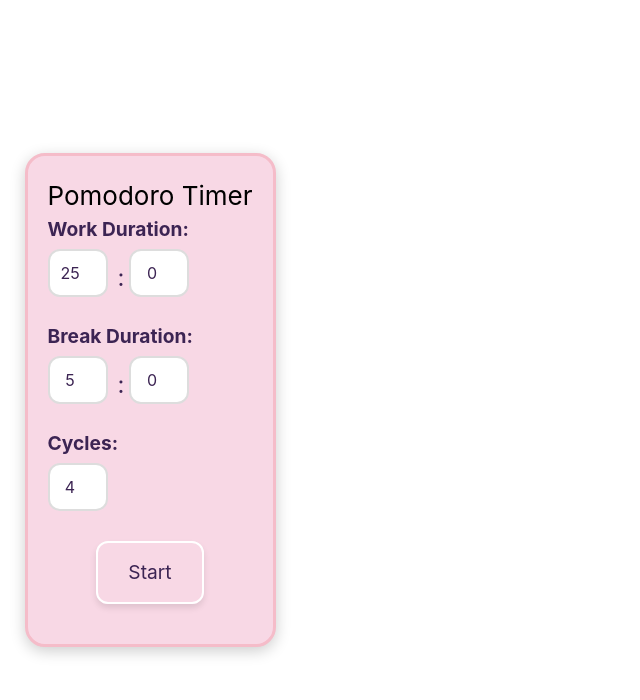
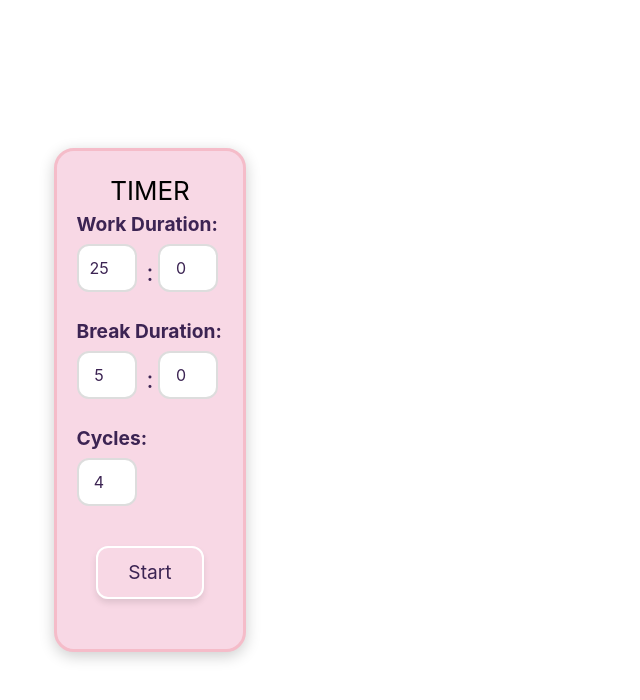
Before and after one commit to isaemi/hack-the-north-2024, a React (Vite) app in the folder client/: page / in a window 1280 px wide. Shown: the top 700 px of the page, without its empty margins (0-640 px from the left). Built offline with nearby package versions, Linux system fonts and the light colour scheme.

Commit message:
time styles

```diff
--- a/client/src/App.css
+++ b/client/src/App.css
@@ -113,7 +113,8 @@ button {
 }
 
 .buttons button {
-  padding: 15px 30px;
+  padding: 10px 30px;
+  margin: 10px;
   font-size: 1.2rem;
   border: 2px solid white;
   border-radius: 12px;
--- a/client/src/components/Timer.jsx
+++ b/client/src/components/Timer.jsx
@@ -129,7 +129,7 @@ function PomodoroTimer() {
 
   return (
     <div className="pomodoro-container">
-      <h2>Pomodoro Timer</h2>
+      <h2>TIMER</h2>
 
       {isStarted ? (
         // Show timer only when started
```
